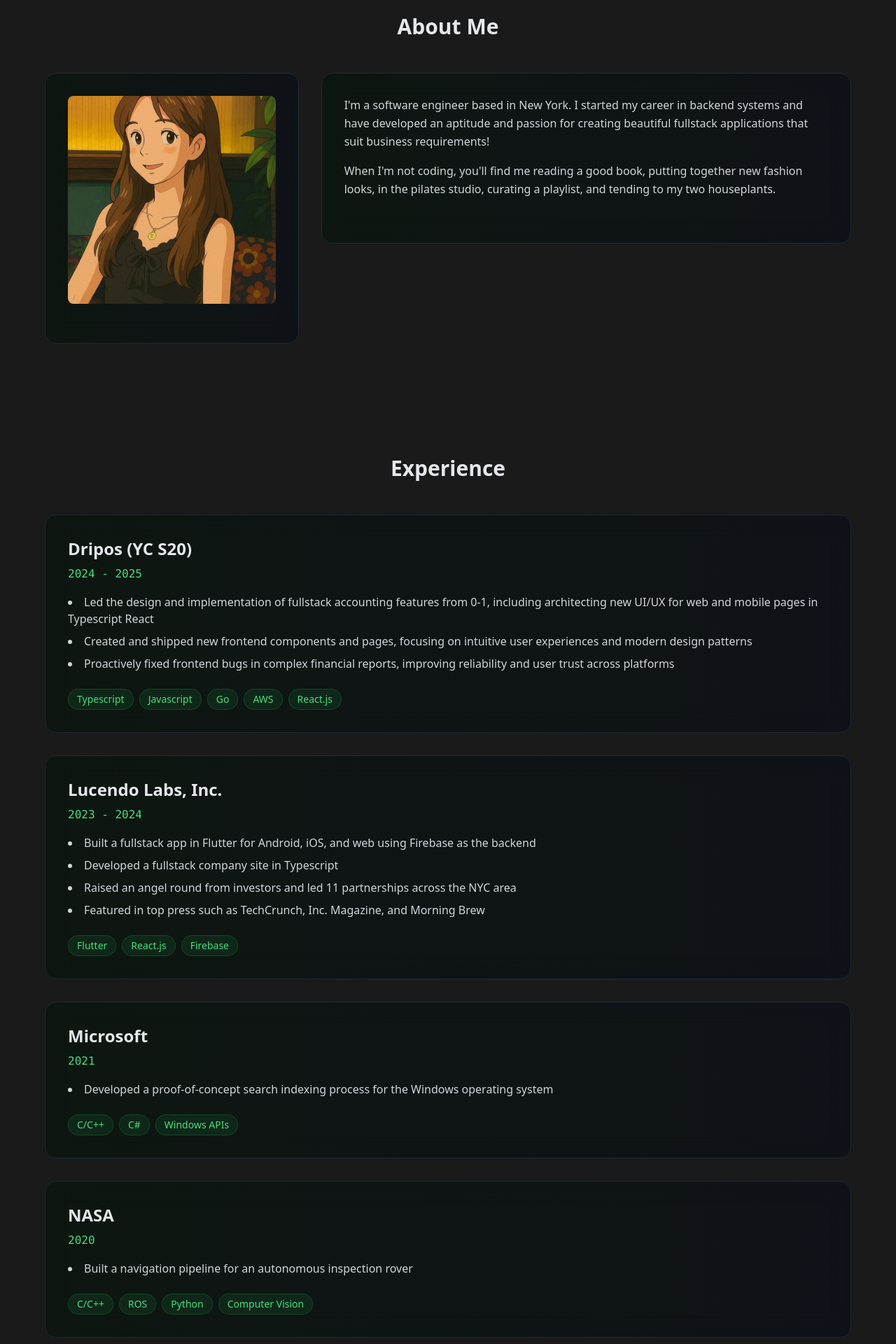
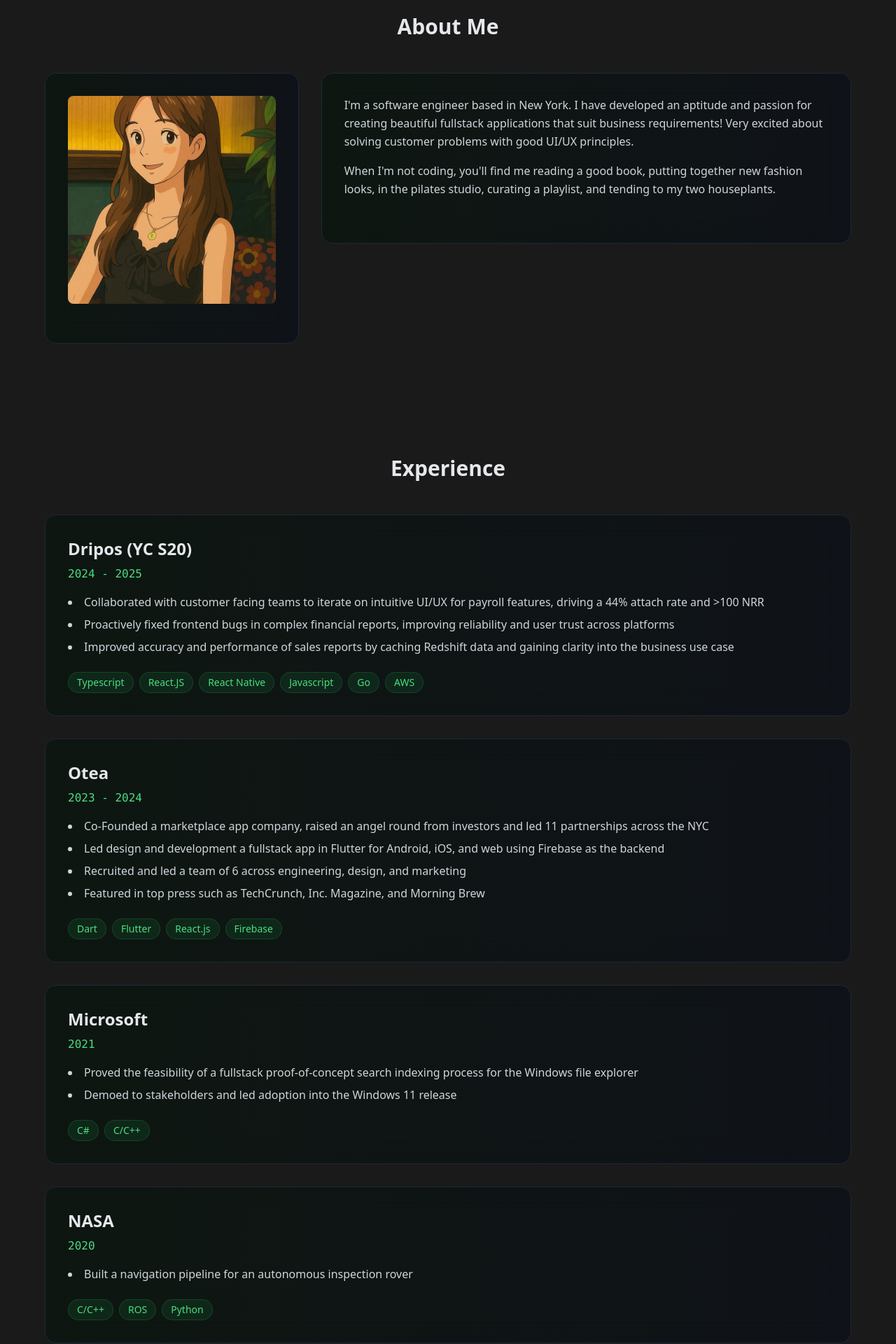
Before and after one commit to eszabo12/portfolio, a Next.js app: page / in a window 1280 px wide. Shown: the part 860-2780 px from the top of the page at 70% size. Built offline with nearby package versions, Linux system fonts and the light colour scheme; no server answers.

Commit message:
just better

```diff
--- a/app/components/AboutSection.tsx
+++ b/app/components/AboutSection.tsx
@@ -54,7 +54,7 @@
 							<div className="relative z-10">
 								<div className="mb-8">
 									<p className="text-gray-300 leading-relaxed mb-4">
-										I'm a software engineer based in New York. I started my career in backend systems and have developed an aptitude and passion for creating beautiful fullstack applications that suit business requirements!
+										I'm a software engineer based in New York. I have developed an aptitude and passion for creating beautiful fullstack applications that suit business requirements! Very excited about solving customer problems with good UI/UX principles.
 									</p>
 									<p className="text-gray-300 leading-relaxed">
 										When I'm not coding, you'll find me reading a good book, putting together new fashion looks, in the pilates studio, curating a playlist, and tending to my two houseplants. 							</p>
--- a/app/components/ContactSection.tsx
+++ b/app/components/ContactSection.tsx
@@ -83,7 +83,9 @@
 								$ cat resume.pdf
 							</motion.p>
 							<motion.a
-								href="https://drive.google.com/uc?export=download&id=1vlnjvcpGU4oYR6wgghB3C87PdX99gTS2"
+								href="https://drive.usercontent.google.com/u/0/uc?id=1vlnjvcpGU4oYR6wgghB3C87PdX99gTS2&export=download"
+								target="_blank"
+								rel="noopener noreferrer"
 								whileHover={{ scale: 1.02 }}
 								className="inline-flex items-center gap-2 px-6 py-3 bg-green-500/10 text-green-400 rounded-lg border border-green-500/20 hover:bg-green-500/20 transition-colors"
 							>
--- a/app/components/Experience.tsx
+++ b/app/components/Experience.tsx
@@ -16,30 +16,32 @@
 							title: 'Dripos (YC S20)',
 							description: '2024 - 2025',
 							details: [
-								'Led the design and implementation of fullstack accounting features from 0-1, including architecting new UI/UX for web and mobile pages in Typescript React',
-								'Created and shipped new frontend components and pages, focusing on intuitive user experiences and modern design patterns',
+								'Collaborated with customer facing teams to iterate on intuitive UI/UX for payroll features, driving a 44% attach rate and >100 NRR',
 								'Proactively fixed frontend bugs in complex financial reports, improving reliability and user trust across platforms',
+								'Improved accuracy and performance of sales reports by caching Redshift data and gaining clarity into the business use case',
 							],
-							tech: ['Typescript', 'Javascript', 'Go', 'AWS', 'React.js'],
+							tech: ['Typescript', 'React.JS', 'React Native', 'Javascript', 'Go', 'AWS'],
 						},
 						{
-							title: 'Lucendo Labs, Inc.',
+							title: 'Otea',
 							description: '2023 - 2024',
 							details: [
-								'Built a fullstack app in Flutter for Android, iOS, and web using Firebase as the backend',
-								'Developed a fullstack company site in Typescript',
-								'Raised an angel round from investors and led 11 partnerships across the NYC area',
+								'Co-Founded a marketplace app company, raised an angel round from investors and led 11 partnerships across the NYC ',
+								'Led design and development a fullstack app in Flutter for Android, iOS, and web using Firebase as the backend',
+								'Recruited and led a team of 6 across engineering, design, and marketing',
 								'Featured in top press such as TechCrunch, Inc. Magazine, and Morning Brew',
 						],
-							tech: ['Flutter', 'React.js', 'Firebase'],
+							tech: ['Dart', 'Flutter', 'React.js', 'Firebase'],
 						},
 						{
 							title: 'Microsoft',
 							description: '2021',
 							details: [
-								'Developed a proof-of-concept search indexing process for the Windows operating system',
-						],
-							tech: ['C/C++', 'C#', 'Windows APIs'],
+								'Proved the feasibility of a fullstack proof-of-concept search indexing process for the Windows file explorer',
+								'Demoed to stakeholders and led adoption into the Windows 11 release'
+							],
+
+							tech: ['C#', 'C/C++'],
 						},
 						{
 							title: 'NASA',
@@ -47,7 +49,7 @@
 							details: [
 								'Built a navigation pipeline for an autonomous inspection rover',
 						],
-							tech: ['C/C++', 'ROS', 'Python', 'Computer Vision'],
+							tech: ['C/C++', 'ROS', 'Python'],
 						},
 						{
 							title: 'Lucid Circuit',
@@ -65,7 +67,7 @@
 								'Built Java web applications backed by a relational MySQL database',
 								'Created a VBScript-to-Java transpiler in Python to translate thousands of stored procedures',
 						],
-							tech: ['Java', 'MySQL', 'Python'],
+							tech: ['Java Swing', 'MySQL', 'Python'],
 						},
 					].map((project, index) => (
 						<motion.div
```
Also changed, not shown: 1 other file (tests, documents, lock files or other folders).
